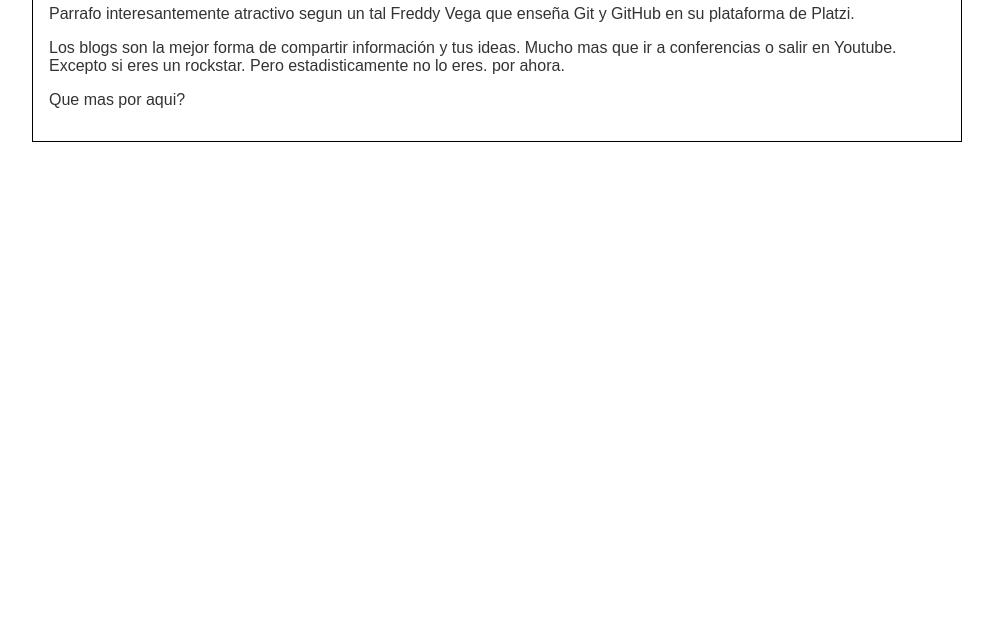
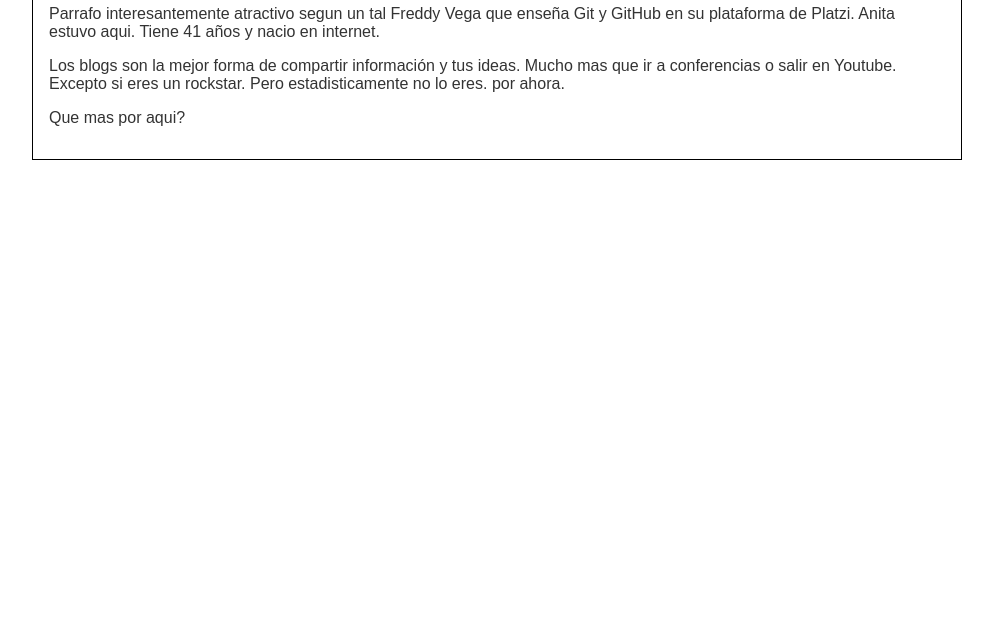
Before and after one commit to Jhosias07/pruebasGit2, a plain HTML site: page index.html in a window 1280 px wide. Shown: the part 158-800 px from the top of the page, without its empty margins (143-1136 px from the left). Drawn offline with Linux system fonts and the light colour scheme.

Commit message:
Primer commit de Anita

```diff
--- a/index.html
+++ b/index.html
@@ -25,6 +25,8 @@
                 Parrafo interesantemente atractivo segun
                 un tal Freddy Vega que enseña Git y GitHub
                 en su plataforma de Platzi.
+                Anita estuvo aqui. Tiene 41 años y nacio
+                en internet.
             </p>
             <p>
                 Los blogs son la mejor
```
